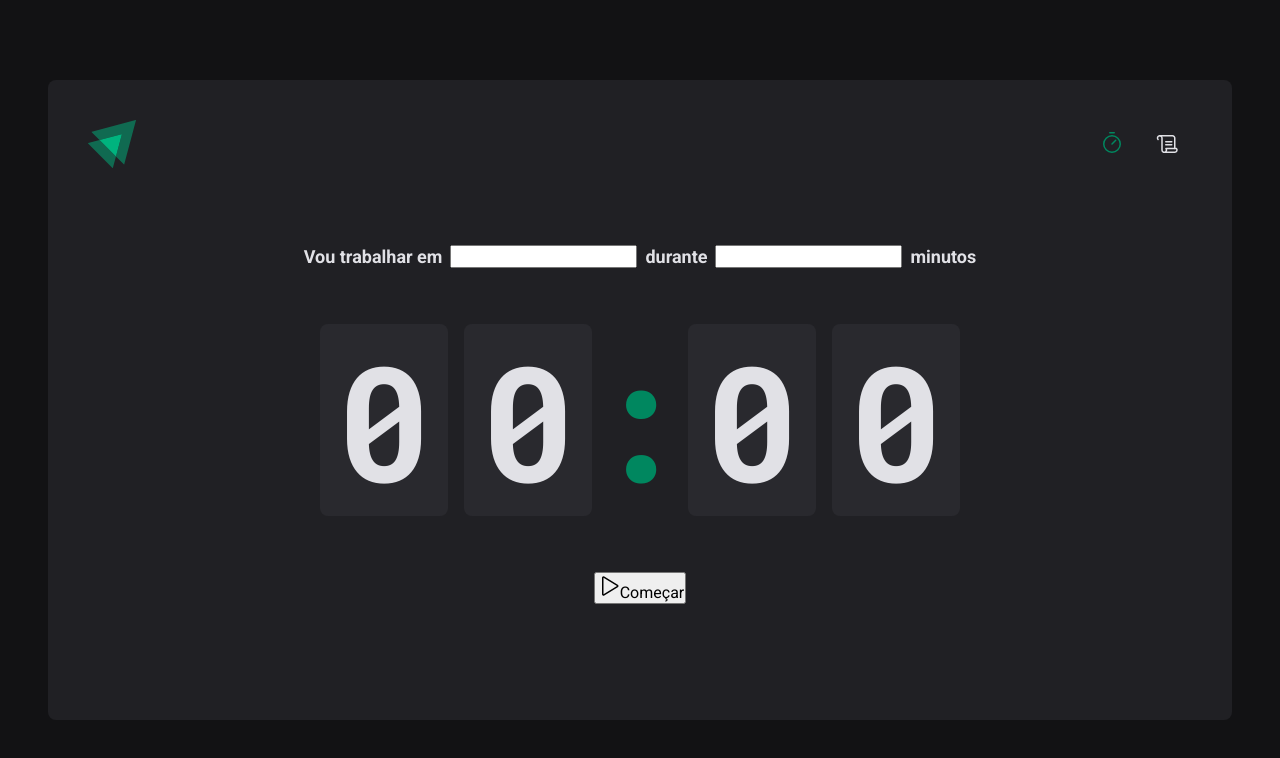
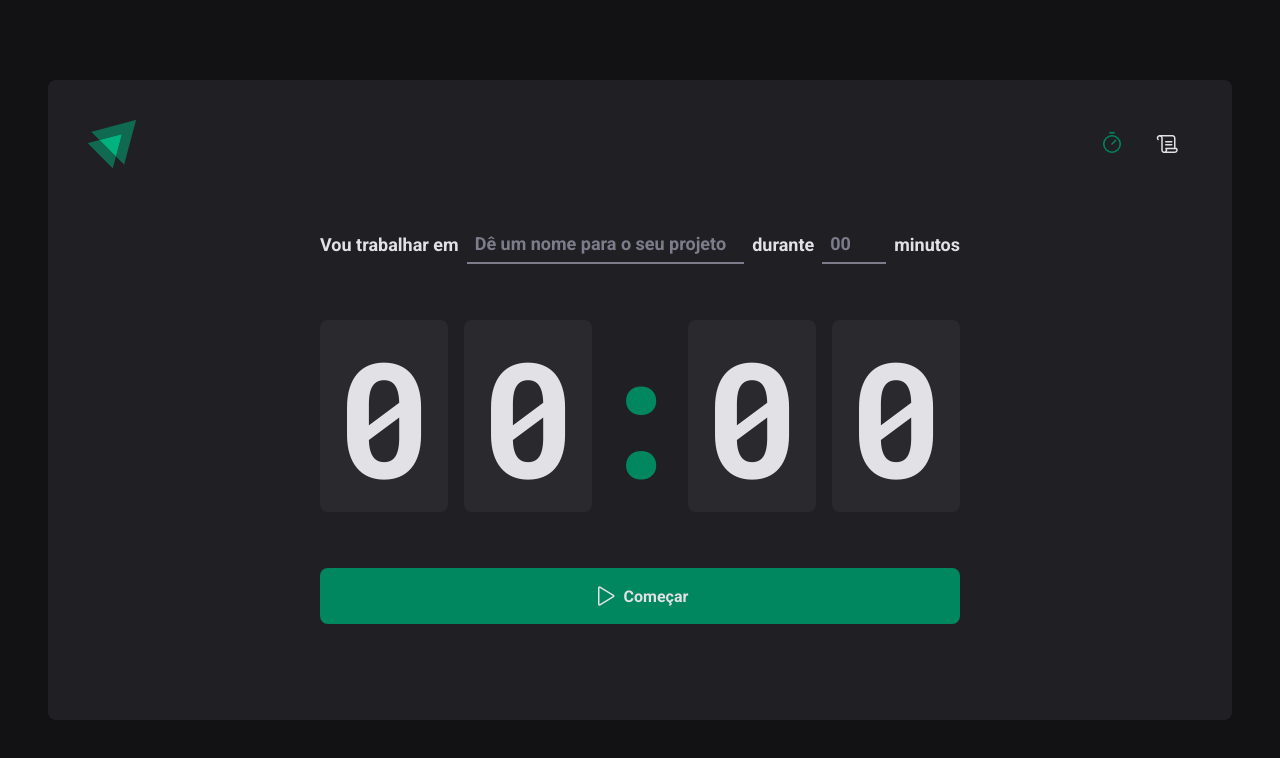
Before and after one commit to felipemarinhodev/rocketseat-timer, a React (Vite) app: page / in a window 1280 px wide. Shown: the top 758 px of the page. Built offline with nearby package versions, Linux system fonts and the light colour scheme.

Commit message:
adding custom components to button and inputs

```diff
--- a/src/pages/Home/index.tsx
+++ b/src/pages/Home/index.tsx
@@ -3,7 +3,10 @@
   CountdownContainer,
   FormContainer,
   HomeContainer,
+  MinutesAmountInput,
   Separator,
+  StartCountdownButton,
+  TaskInput,
 } from './styles'
 
 export function Home() {
@@ -12,10 +15,14 @@
       <form action="">
         <FormContainer>
           <label htmlFor="task">Vou trabalhar em</label>
-          <input id="task" />
+          <TaskInput id="task" placeholder="Dê um nome para o seu projeto" />
 
           <label htmlFor="minuteAmount">durante</label>
-          <input type="number" id="minuteAmount" />
+          <MinutesAmountInput
+            type="number"
+            id="minuteAmount"
+            placeholder="00"
+          />
           <span>minutos</span>
         </FormContainer>
         <CountdownContainer>
@@ -26,10 +33,10 @@
           <span>0</span>
         </CountdownContainer>
 
-        <button type="submit">
+        <StartCountdownButton type="submit">
           <Play size={24} />
           Começar
-        </button>
+        </StartCountdownButton>
       </form>
     </HomeContainer>
   )
--- a/src/pages/Home/styles.ts
+++ b/src/pages/Home/styles.ts
@@ -26,6 +26,35 @@
     font-weight: bold;
     flex-wrap: wrap;
   `}
+`
+
+const BaseInput = styled.input`
+  ${({ theme }) => css`
+    background: transparent;
+    height: 2.5rem;
+    border: 0;
+    border-bottom: 2px solid ${theme['gray-500']};
+    font-weight: bold;
+    font-size: 1.125rem;
+    padding: 0 0.5rem;
+    color: ${theme['gray-100']};
+
+    &:focus {
+      box-shadow: none;
+      border-color: ${theme['green-500']};
+    }
+
+    &::placeholder {
+      color: ${theme['gray-500']};
+    }
+  `}
+`
+
+export const TaskInput = styled(BaseInput)`
+  flex: 1;
+`
+export const MinutesAmountInput = styled(BaseInput)`
+  width: 4rem;
 `
 
 export const CountdownContainer = styled.div`
@@ -57,3 +86,33 @@
     justify-content: center;
   `}
 `
+
+export const StartCountdownButton = styled.button`
+  ${({ theme }) => css`
+    width: 100%;
+    border: 0;
+    padding: 1rem;
+    border-radius: 8px;
+
+    display: flex;
+    align-items: center;
+    justify-content: center;
+
+    gap: 0.5rem;
+    font-weight: bold;
+
+    cursor: pointer;
+
+    background: ${theme['green-500']};
+    color: ${theme['gray-100']};
+
+    &:disabled {
+      opacity: 0.7;
+      cursor: not-allowed;
+    }
+
+    &:not(:disabled):hover {
+      background: ${theme['green-700']};
+    }
+  `}
+`
```
